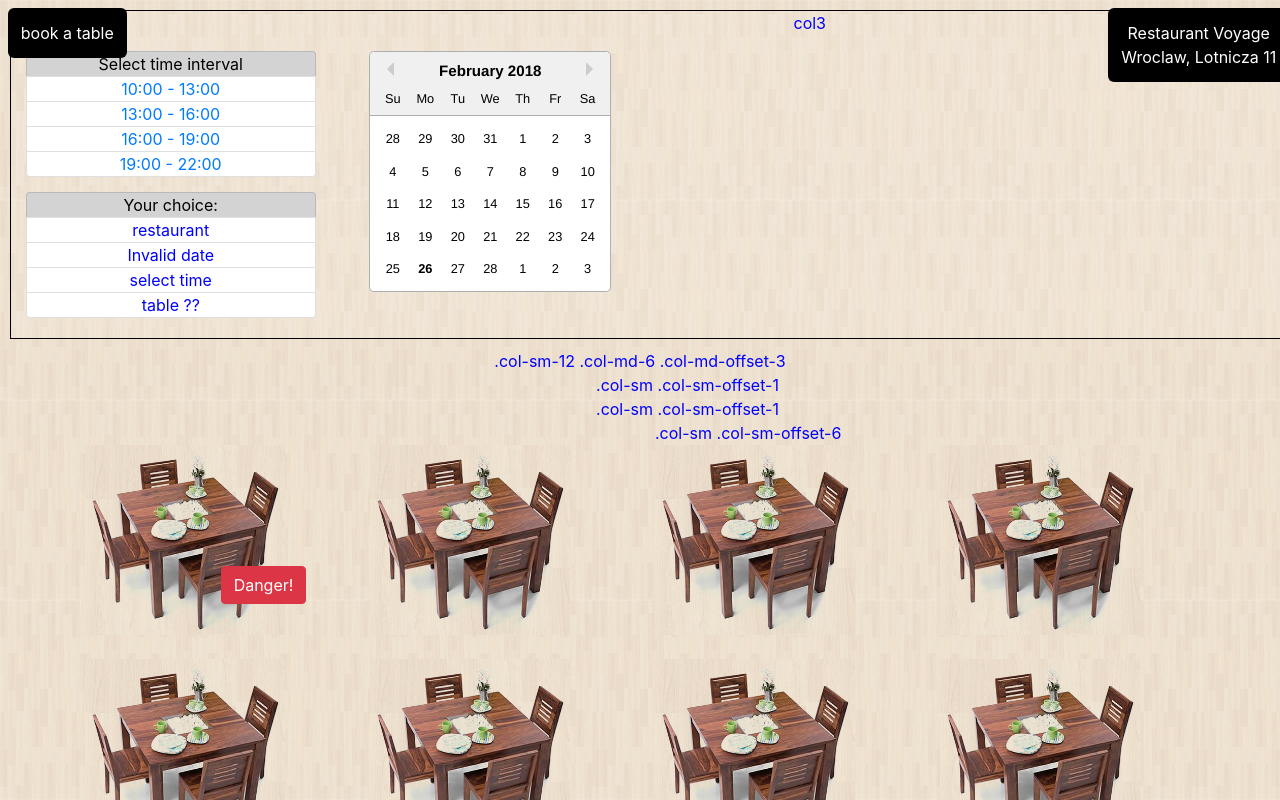
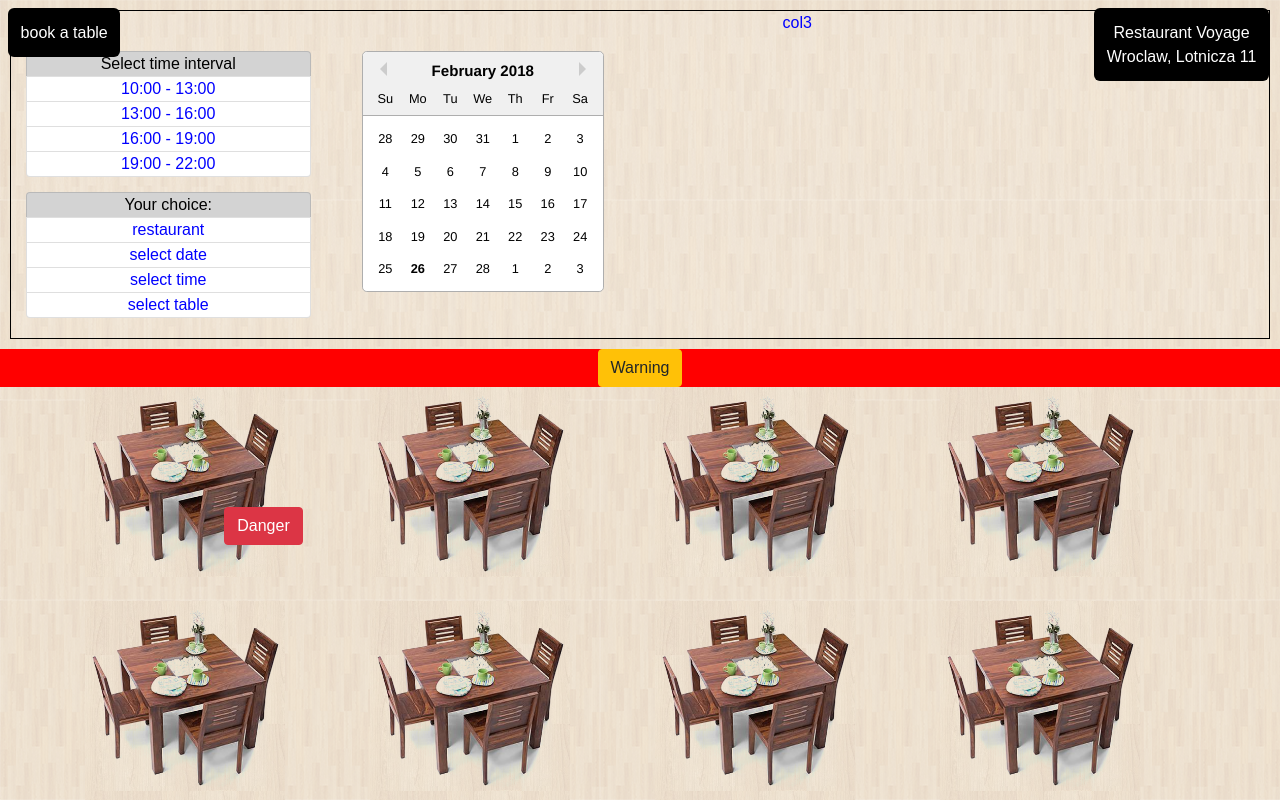
Before and after one commit to PiotrDrabik/BookTable, a React (Create React App) app: page / in a window 1280 px wide. Shown: the top 800 px of the page. Built offline with nearby package versions, Linux system fonts and the light colour scheme.

Commit message:
replace reactstrap by bootstrap4

```diff
--- a/package.json
+++ b/package.json
@@ -4,13 +4,14 @@
   "private": true,
   "dependencies": {
     "bootstrap": "^4.0.0",
+    "jquery": "^3.3.1",
     "moment": "^2.20.1",
+    "popper.js": "^1.14.1",
     "react": "^16.2.0",
     "react-datepicker": "^1.2.1",
     "react-dom": "^16.2.0",
     "react-redux": "^5.0.7",
     "react-scripts": "1.1.1",
-    "reactstrap": "^5.0.0-beta",
     "redux": "^3.7.2"
   },
   "scripts": {
--- a/src/App.js
+++ b/src/App.js
@@ -1,6 +1,5 @@
 import React, { Component } from 'react';
 import { connect } from 'react-redux';
-import { Button, Row, Col, Container } from 'reactstrap';
 
 import img from './resources/wood-bg2.png';
 import table from './resources/table.png';
@@ -19,77 +18,69 @@ class App extends Component {
     const mainBgStyle = {
         color: 'blue',
         background: `url(${img}) repeat`
-    }
+    };
     const tableStyle = {
         color: 'black',
         background: `url(${table}) no-repeat`,
         backgroundSize: 'cover',
         height: '190px',
         width: '200px'
-    }
+    };
     const buttonPosition = {
       marginTop: '-50%',
       marginLeft: '40%'
-    }
+    };
     return (
       <div className="App" style={mainBgStyle}>
         <Top/>
-         <Container>
-            <Row>
-              <Col sm="12" md={{ size: 8, offset: 2 }}>.col-sm-12 .col-md-6 .col-md-offset-3</Col>
-            </Row>
-            <Row>
-              <Col sm={{ size: 11, offset: 1 }}>.col-sm .col-sm-offset-1</Col>
-              <Col sm={{ size: 11, offset: 1 }}>.col-sm .col-sm-offset-1</Col>
-              <Col sm={{ size: 'auto', offset: 6 }}>.col-sm .col-sm-offset-6</Col>
-            </Row>
-         </Container>
-         <Container>
-            <Row>
-              <Col sm="12" md="3">
+        <div className="container-fluid" style={{backgroundColor: 'red'}}>
+            <button type="button" className="btn btn-warning">Warning</button>
+        </div>
+         <div className="container">
+            <div className="row">
+              <div className="col-12 col-md-3">
                  <div style={tableStyle}></div>
-                 <Button color="danger" onClick={ () => console.log(this)} style={buttonPosition}>Danger!</Button>
-              </Col>
-              <Col sm="12" md="3">
+                 <button type="button" onClick={ () => console.log(this)} style={buttonPosition} className="btn btn-danger">Danger</button>
+              </div>
+              <div className="col-12 col-md-3">
                  <div style={tableStyle}></div>
-              </Col>
-              <Col sm="12" md="3">
+              </div>
+              <div className="col-12 col-md-3">
                  <div style={tableStyle}></div>
-              </Col>
-              <Col sm="12" md="3">
+              </div>
+              <div className="col-12 col-md-3">
                  <div style={tableStyle}></div>
-              </Col>
-            </Row>
-            <Row>
-              <Col sm="12" md="3">
+              </div>
+            </div>
+            <div className="row">
+              <div className="col-12 col-md-3">
                  <div style={tableStyle}></div>
-              </Col>
-              <Col sm="12" md="3">
+              </div>
+              <div className="col-12 col-md-3">
                  <div style={tableStyle}></div>
-              </Col>
-              <Col sm="12" md="3">
+              </div>
+              <div className="col-12 col-md-3">
                  <div style={tableStyle}></div>
-              </Col>
-              <Col sm="12" md="3">
+              </div>
+              <div className="col-12 col-md-3">
                  <div style={tableStyle}></div>
-              </Col>
-            </Row>
-            <Row className="padding-bottom-20">
-              <Col sm="12" md="3">
+              </div>
+            </div>
+            <div className="row padding-bottom-20">
+              <div className="col-12 col-md-3">
                  <div style={tableStyle}></div>
-              </Col>
-              <Col sm="12" md="3">
+              </div>
+              <div className="col-12 col-md-3">
                  <div style={tableStyle}></div>
-              </Col>
-              <Col sm="12" md="3">
+              </div>
+              <div className="col-12 col-md-3">
                  <div style={tableStyle}></div>
-              </Col>
-              <Col sm="12" md="3">
+              </div>
+              <div className="col-12 col-md-3">
                  <div style={tableStyle}></div>
-              </Col>
-            </Row>
-         </Container>
-
+              </div>
+            </div>
+         </div>
       </div>
     );
   }
--- a/src/containers/Top.js
+++ b/src/containers/Top.js
@@ -1,6 +1,5 @@
 import React, { Component } from 'react';
 import { connect } from 'react-redux';
-import { Row, Col, Container, ListGroup, ListGroupItem } from 'reactstrap';
 import DatePicker from 'react-datepicker';
 import moment from 'moment';
 
@@ -45,45 +44,49 @@ class Top extends Component {
     };
     const timeArray = ['10:00 - 13:00', '13:00 - 16:00', '16:00 - 19:00', '19:00 - 22:00'];
     const listTimeItems = timeArray.map((timeItem) =>
-      <ListGroupItem onClick={ () => this.setTime(timeItem)} tag="a" href="#" key={timeItem}>{timeItem}</ListGroupItem>
+      <div className="list-group-item" onClick={ () => this.setTime(timeItem)} tag="a" href="#" key={timeItem}>{timeItem}</div>
     );
 
   return (
-    <Container fluid={true}>
-          <Row>
-            <Col sm={{ size: 12, offset: 0}} style={headerStyle}>
+    <div className="container-fluid">
+          <div className="row">
+            <div className="col" style={headerStyle}>
                 <div className="app-name-style">book a table</div>
                 <div className="app-logo-style">Restaurant Voyage<br /> Wroclaw, Lotnicza 11</div>
-                  <Row className="padding-bottom-20">
-                      <Col md={{ size: 3}}>
-                        <ListGroup className="padding-top-40">
-                          <ListGroupItem style={firstRow}>Select time interval</ListGroupItem>
+                  <div className="row padding-bottom-20">
+                      <div className="col-3">
+                        <div className="list-group padding-top-40">
+                          <div className="list-group-item" style={firstRow}>Select time interval</div>
                           {listTimeItems}
-                        </ListGroup>
+                        </div>
 
-                        <ListGroup className="padding-top-15">
-                          <ListGroupItem style={firstRow}>Your choice:</ListGroupItem>
-                          <ListGroupItem>restaurant</ListGroupItem>
-                          <ListGroupItem><div>{moment(this.props.bookeddate.bookDate).format('LL')}</div></ListGroupItem>
-                          <ListGroupItem><div>{this.props.bookedtime.bookTime ? this.props.bookedtime.bookTime : 'select time'}</div></ListGroupItem>
-                          <ListGroupItem>table ??</ListGroupItem>
-                        </ListGroup>
-                      </Col>
-                      <Col md={{ size: 3}} className="padding-top-40">
+                        <div className="list-group padding-top-15">
+                          <div className="list-group-item" style={firstRow}>Your choice:</div>
+                          <div className="list-group-item">restaurant</div>
+                          <div className="list-group-item">
+                              <span>{this.props.bookeddate.bookDate ? moment(this.props.bookeddate.bookDate).format('LL') : 'select date'}</span>
+                          </div>
+                          <div className="list-group-item">
+                              <span>{this.props.bookedtime.bookTime ? this.props.bookedtime.bookTime : 'select time'}</span>
+                          </div>
+                          <div className="list-group-item">select table</div>
+                        </div>
+                      </div>
+                      <div className="col-3 padding-top-40">
                         <DatePicker
                             inline
                             dateFormat="YYYY/MM/DD"
                             selected={this.localBookDate}
                             onChange={this.handleChange} />
-                      </Col>
-                      <Col md={{ size: 3}}>col3
-                      </Col>
-                      <Col md={{ size: 3}}>col4
-                      </Col>
-                    </Row>
-            </Col>
-          </Row>
-      </Container>
+                      </div>
+                      <div className="col-3">col3
+                      </div>
+                      <div className="col-3">col4
+                      </div>
+                    </div>
+            </div>
+          </div>
+      </div>
       )
   }
 }
```
Also changed, not shown: src/index.js (+6 -1 lines), 1 other file (tests, documents, lock files or other folders).
